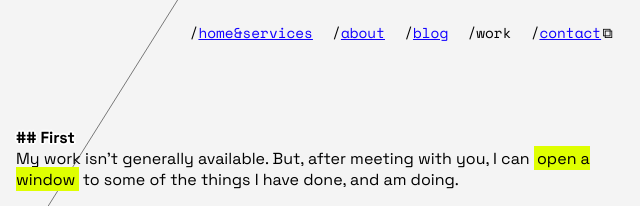
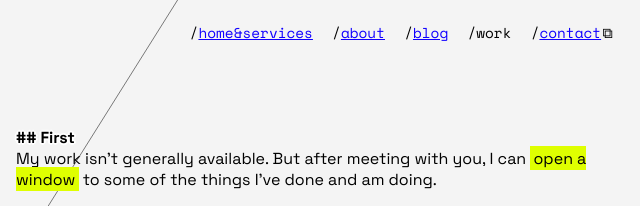
Before and after one commit to ianallannz/ianallannz.github.io, an Eleventy site: page src/work.njk in a window 1280 px wide. Shown: the top 206 px of the page, 640-1280 px from the left. Built offline with nearby package versions, Linux system fonts and the light colour scheme; Eleventy itself is replaced by a stand-in of ours; files that its build step writes are made by us from their sources; a web font is replaced by a local one.

Commit message:
work blurb tweak

```diff
--- a/src/work.njk
+++ b/src/work.njk
@@ -12,8 +12,8 @@ title: "Work: Ian Allan, Venture designer and ethical technologist"
         {% include "profile.njk" %}
         <div class="cta">
             <h1>## First</h1>
-            <p>My work isn’t generally available. But, after meeting with you, I can <span class="highlight-inline">open a window</span> to some
-                of the things I have done, and am doing.</p>
+            <p>My work isn’t generally available. But after meeting with you, I can <span class="highlight-inline">open a window</span> to some
+                of the things I've done and am doing.</p>
             <p class="button"><a class="button-inline-outline" href="mailto:ian.allan.nz@gmail.com">[Let's meet
                     ↗]</a><span class="button-tag">
                     (mailto:ian)</span></p>
```
Also changed, not shown: 1 other file.
